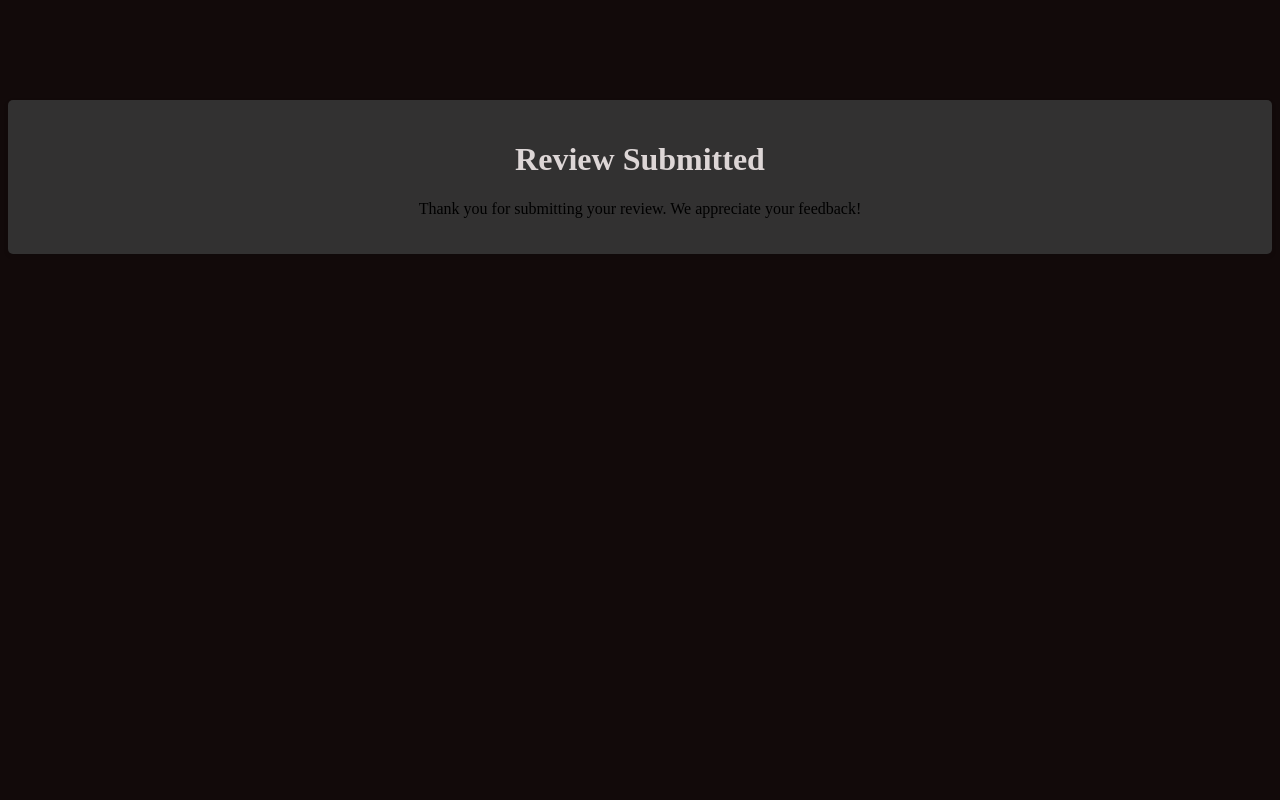
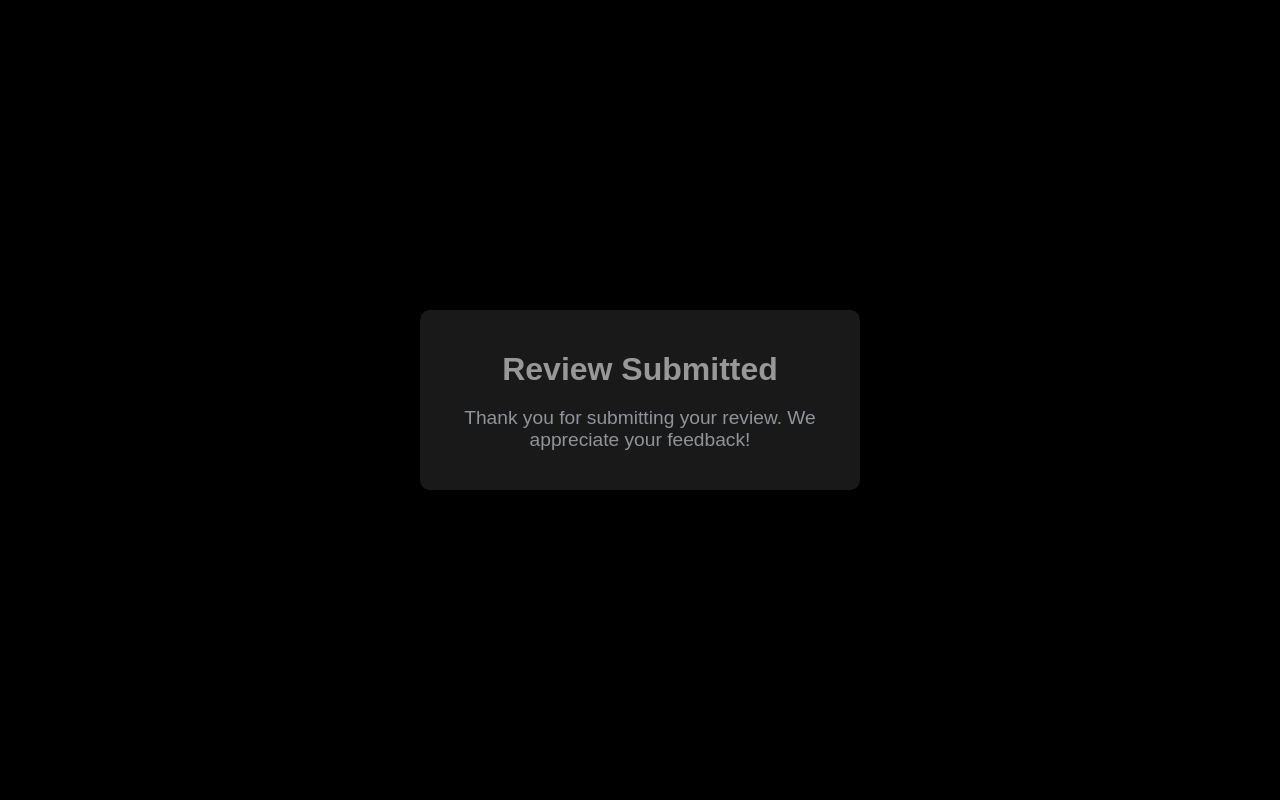
Before and after one commit to SubhanSohair/flask_mongo_app, a Flask app: template templates/review_submitted.html in a window 1280 px wide. Run offline with Flask 2, Linux system fonts and the light colour scheme; the template is opened without the code that fills it, so the values that code supplies are empty.

Commit message:
review_submitted.html UI updated

```diff
--- a/templates/review_submitted.html
+++ b/templates/review_submitted.html
@@ -4,18 +4,43 @@
     <title>Review Submitted</title>
     <style>
         body {
-            background-color: #120a0a;
+            background-color: #000000; /* Light blue shade */
+            font-family: Arial, sans-serif;
+            margin: 0;
+            padding: 0;
+            display: flex;
+            justify-content: center;
+            align-items: center;
+            height: 100vh;
         }
         .container {
             text-align: center;
             padding: 20px;
-            margin: 100px auto;
-            background-color: #323131;
-            border-radius: 5px;
-            box-shadow: 0 2px 5px rgba(0, 0, 0, 0.1);
+            background-color: rgba(98, 97, 100, 0.441);
+            border-radius: 10px;
+            /* box-shadow: 0 4px 8px rgba(0, 0, 0, 0.2); */
+            color: #fafbfc; /* Text color */
+            max-width: 400px;
+            width: 90%;
+            opacity: 0;
+            animation: fade-in 2s ease-in-out forwards;
+        }
+        @keyframes fade-in {
+            0% {
+                opacity: 0;
+            }
+            100% {
+                opacity: 0.6;
+            }
         }
         h1 {
-            color: #ddd6d6;
+            color: #fefefe; /* Header text color */
+            font-size: 2em;
+            margin-bottom: 10px;
+        }
+        p {
+            color: #f0f7ff; /* Paragraph text color */
+            font-size: 1.2em;
         }
     </style>
 </head>
@@ -26,3 +51,22 @@
     </div>
 </body>
 </html>
+<style>
+    /* ...existing styles... */
+
+    .container {
+        /* ...existing styles... */
+        animation: slide-in 1s ease-in-out forwards;
+    }
+
+    @keyframes slide-in {
+        0% {
+            opacity: 0;
+            transform: translateY(-100%);
+        }
+        100% {
+            opacity: 0.6;
+            transform: translateY(0);
+        }
+    }
+</style>
```
